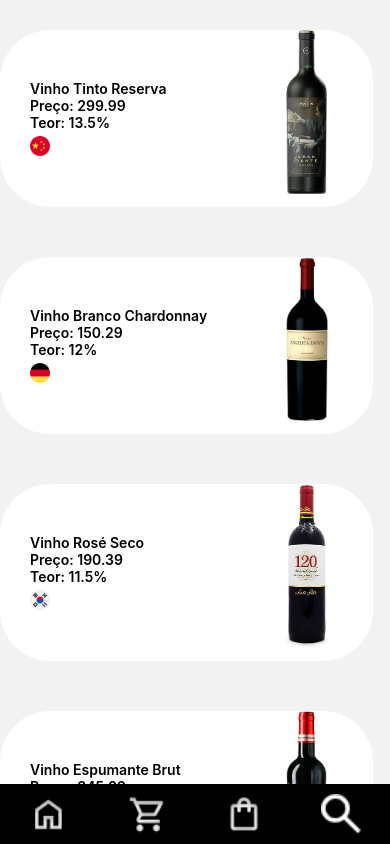
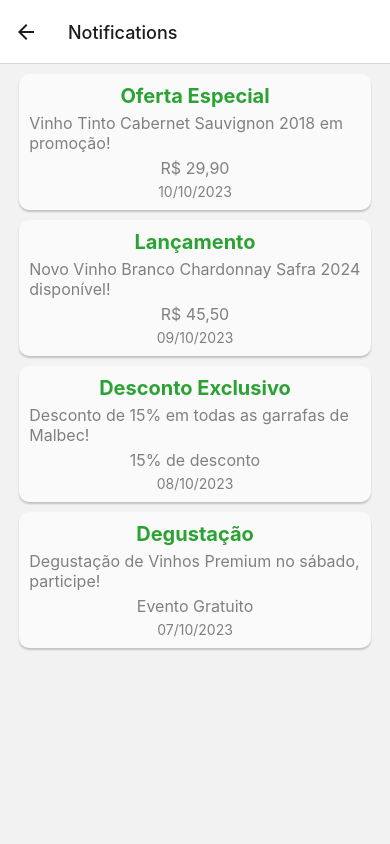
Before and after one commit to ArthurBerdusco/loja-de-vinhos, a React Native app: screen /Notifications in a window 390 px wide. Built offline with nearby package versions, Linux system fonts and the light colour scheme.

Commit message:
iniciado desenvolvimento do sistema de notificacoes

```diff
--- a/App.js
+++ b/App.js
@@ -1,33 +1,46 @@
-import { NavigationContainer } from '@react-navigation/native';
+import { NavigationContainer, useNavigation } from '@react-navigation/native';
 import { createNativeStackNavigator } from '@react-navigation/native-stack';
 
 import Home from './src/screens/Home';
-import Notification from './src/screens/Notification';
+import Notifications from './src/screens/Notifications';
 import Review from './src/screens/Review';
 import Cart from './src/screens/Cart';
 import Checkout from './src/screens/Checkout';
+import NotificationButton from './src/components/NotificationButton';
 
 
 const Stack = createNativeStackNavigator();
+
 
 export default function App() {
   return (
 
     <NavigationContainer>
 
-      <Stack.Navigator initialRouteName='Home' screenOptions={{headerShown:false}}>
+      <Stack.Navigator
+
+        initialRouteName='Home' screenOptions={{
+          headerRight: () => <NotificationButton
+            notifications={3}
+            navigation={useNavigation()} />
+        }}
+
+      >
 
         <Stack.Screen name="Home" component={Home} />
 
         <Stack.Screen name="Review" component={Review} />
 
-        <Stack.Screen name="Notification" component={Notification} />
-
         <Stack.Screen name="Cart" component={Cart} />
 
         <Stack.Screen name="Checkout" component={Checkout} />
 
+        <Stack.Screen name="Notifications" component={Notifications} options={{
+          headerRight: null
+        }} />
+
       </Stack.Navigator>
+
     </NavigationContainer>
 
   );
--- /dev/null
+++ b/src/components/NotificationButton.js
@@ -0,0 +1,47 @@
+import React from 'react';
+import { TouchableOpacity, View, Text, StyleSheet } from 'react-native';
+import Icon from 'react-native-vector-icons/FontAwesome';
+
+const NotificationButton = (props) => {
+  return (
+    <TouchableOpacity
+      style={styles.container}
+      onPress={()=>{
+        props.navigation.navigate('Notifications')
+      }}
+    >
+      <Icon name="bell" size={24} color="#333">
+
+        <View style={styles.notificationBadge}>
+          <Text style={styles.notificationText}>{props.notifications + '+'}</Text>
+        </View>
+
+      </Icon>
+    </TouchableOpacity>
+  );
+};
+
+const styles = StyleSheet.create({
+  container: {
+    flexDirection: 'row',
+    alignItems: 'center',
+  },
+  notificationBadge: {
+    position: 'absolute', // Isso posiciona o badge de notificação absolutamente
+    backgroundColor: 'red',
+    borderRadius: 10, // Define o tamanho da bolinha vermelha
+    width: 20,
+    height: 20,
+    justifyContent: 'center',
+    alignItems: 'center',
+    top: -5, // Posiciona o badge 5 pixels acima do ícone do sino
+    left: 10, // Posiciona o badge 18 pixels à direita do ícone do sino
+  },
+  notificationText: {
+    color: 'white',
+    fontSize: 12,
+    fontWeight: 'bold',
+  },
+});
+
+export default NotificationButton;
--- a/src/screens/Home.js
+++ b/src/screens/Home.js
@@ -1,4 +1,4 @@
-import { View, Text, Button, ScrollView, Image, StyleSheet, TouchableOpacity, ImageBackground } from "react-native"
+import { View, Text, ScrollView, Image, StyleSheet, TouchableOpacity, ImageBackground } from "react-native"
 import homeIcon from '../assets/img/home_icon.png'
 import cartIcon from '../assets/img/cart_icon.png'
 import orderIcon from '../assets/img/orders_icon.png'
@@ -87,7 +87,7 @@ const Home = ({ navigation }) => {
                         <Image style={styles.icons} source={cartIcon} />
                     </View>
                 </TouchableOpacity>
-                <TouchableOpacity>
+                <TouchableOpacity style={{}}>
                     <View style={styles.menuItem}>
                         <Image style={styles.icons} source={orderIcon} />
                     </View>
--- a/src/screens/Notification.js
+++ /dev/null
@@ -1,11 +0,0 @@
-import { View, Text } from "react-native"
-
-const Notification = () => {
-    return(
-        <View>
-            <Text>Notification</Text>
-        </View>
-    )
-}
-
-export default Notification
--- /dev/null
+++ b/src/screens/Notifications.js
@@ -0,0 +1,96 @@
+import { View, Text } from "react-native";
+import { StyleSheet } from "react-native";
+
+const notifications = [
+    {
+        nome: 'Oferta Especial',
+        descricao: 'Vinho Tinto Cabernet Sauvignon 2018 em promoção!',
+        valor: 'R$ 29,90',
+        data: '10/10/2023',
+    },
+    {
+        nome: 'Lançamento',
+        descricao: 'Novo Vinho Branco Chardonnay Safra 2024 disponível!',
+        valor: 'R$ 45,50',
+        data: '09/10/2023',
+    },
+    {
+        nome: 'Desconto Exclusivo',
+        descricao: 'Desconto de 15% em todas as garrafas de Malbec!',
+        valor: '15% de desconto',
+        data: '08/10/2023',
+    },
+    {
+        nome: 'Degustação',
+        descricao: 'Degustação de Vinhos Premium no sábado, participe!',
+        valor: 'Evento Gratuito',
+        data: '07/10/2023',
+    },
+];
+
+const Notifications = ({ navigation }) => {
+    return (
+        <View style={styles.container}>
+            {notifications.map((note, index) => (
+                <Notification
+                    key={index}
+                    nome={note.nome}
+                    descricao={note.descricao}
+                    valor={note.valor}
+                    data={note.data}
+                />
+            ))}
+        </View>
+    );
+};
+
+const Notification = (props) => {
+    return (
+        <View style={styles.notification}>
+            <Text style={styles.notificationTitle}>{props.nome}</Text>
+            <Text style={styles.notificationText}>{props.descricao}</Text>
+            <Text style={styles.notificationText}>{props.valor}</Text>
+            <Text style={styles.notificationDate}>{props.data}</Text>
+        </View>
+    );
+};
+
+const styles = StyleSheet.create({
+    container: {
+        flexDirection: 'column',
+        justifyContent: 'center',
+        alignItems: 'center',
+        padding: 10,
+    },
+    notification: {
+        backgroundColor: '#fafafa', // Cor de fundo
+        borderRadius: 10,
+        padding: 10,
+        marginBottom: 10,
+        width: '95%',
+        alignItems: 'center',
+        justifyContent: 'center',
+        elevation: 2, // Sombreamento (Android)
+        shadowColor: '#000', // Sombreamento (iOS)
+        shadowOffset: { width: 0, height: 2 }, // Sombreamento (iOS)
+        shadowOpacity: 0.2, // Sombreamento (iOS)
+        shadowRadius: 2, // Sombreamento (iOS)
+    },
+    notificationTitle: {
+        fontSize: 20,
+        color: '#2ca234',
+        fontWeight: 'bold',
+        marginBottom: 5,
+    },
+    notificationText: {
+        fontSize: 16,
+        color: 'gray',
+        marginBottom: 5,
+    },
+    notificationDate: {
+        fontSize: 14,
+        color: 'gray',
+    },
+});
+
+export default Notifications;
```
Also changed, not shown: src/teste.txt (deleted), src/testeSamue.txt (deleted).
